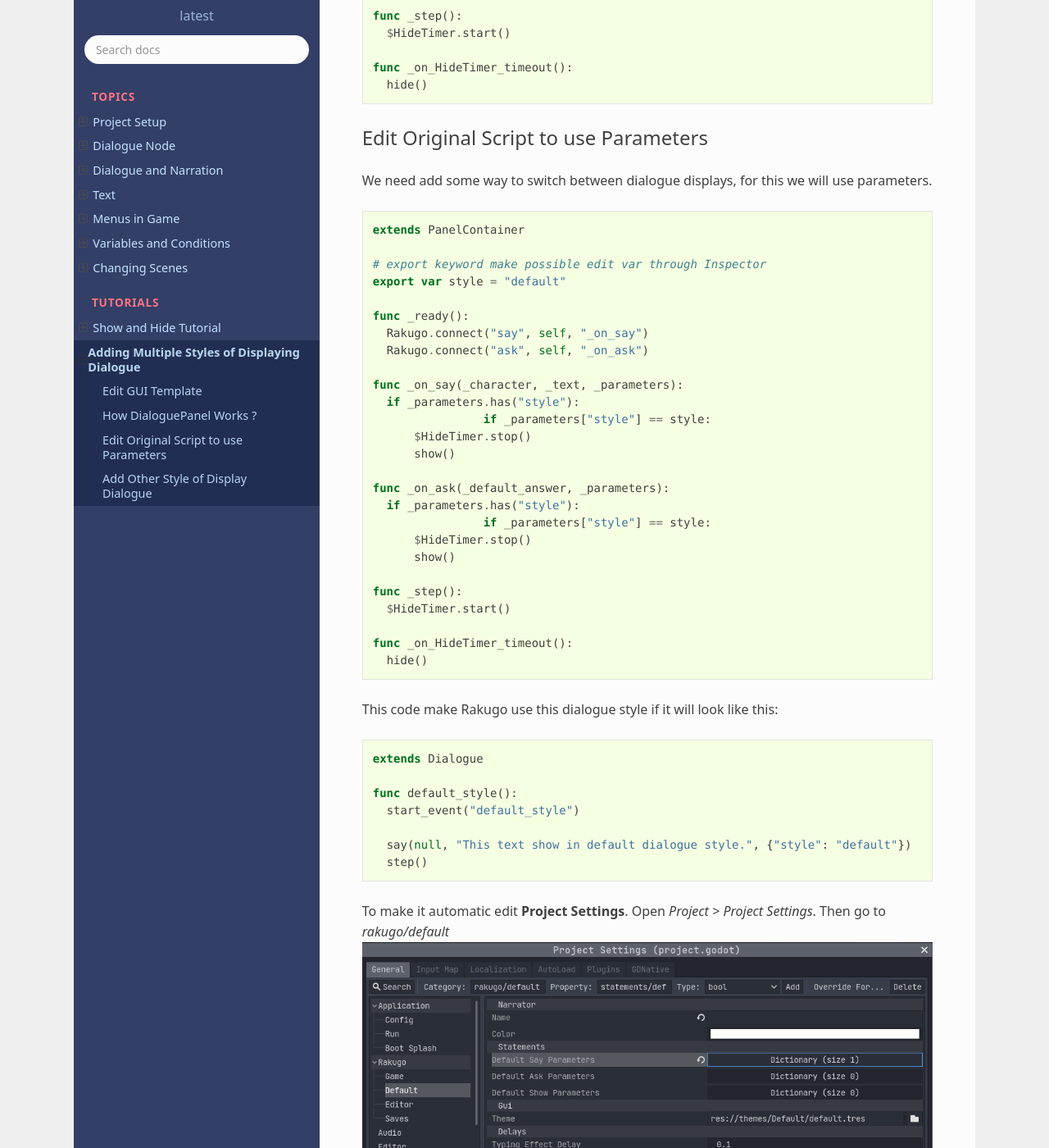
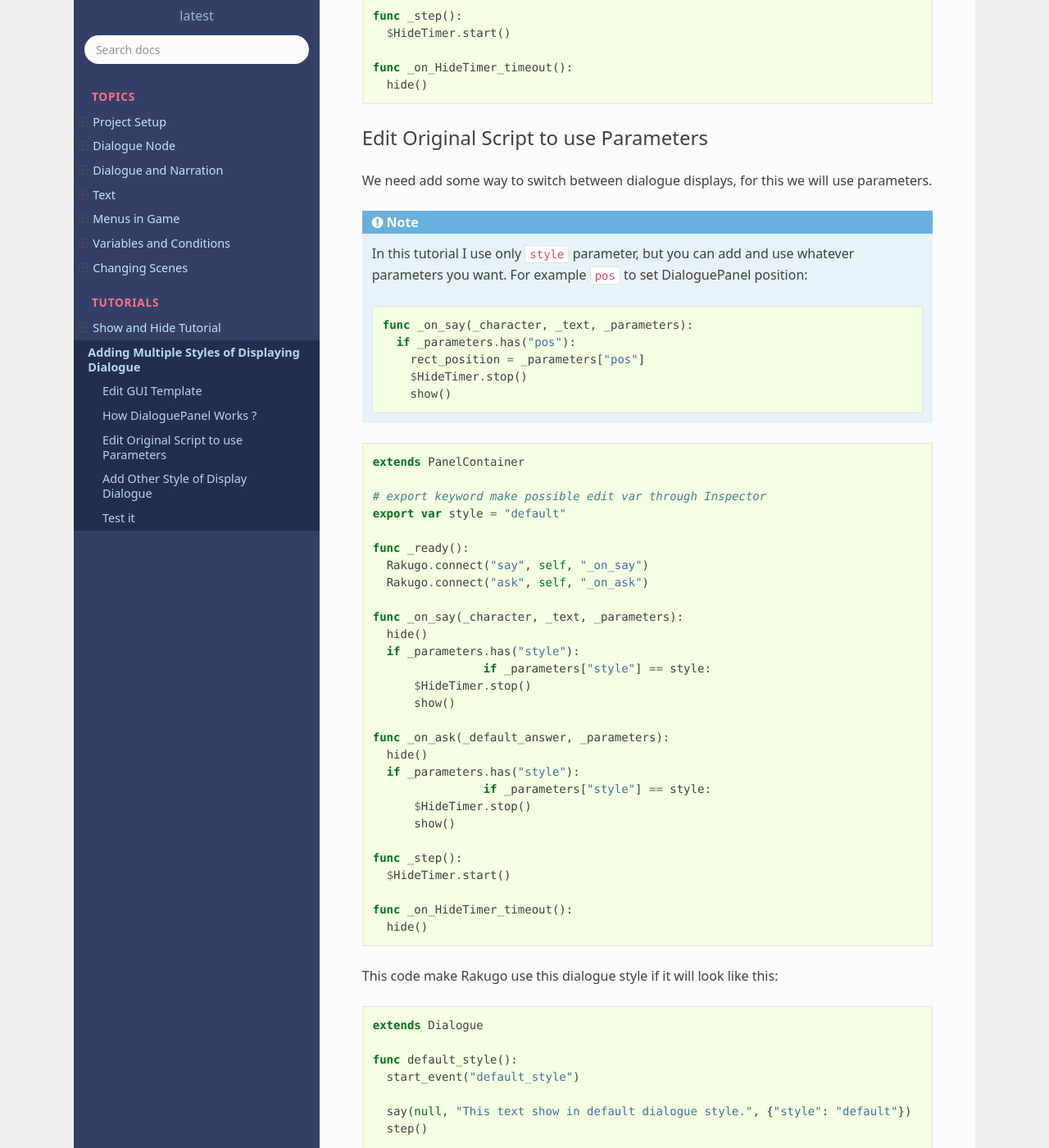
Before and after one commit to rakugoteam/Docs, a Sphinx documentation site: the page built from source/tutorials/styles_of_displaying_dialogue.md, in a window 1280 px wide and 1400 px high, scrolled down 1868 px. Shown: the whole window at 82% size. Built offline with Sphinx 7.4.7 and the Read the Docs theme 2.0.0, drawn with Linux system fonts in a browser that asks for light colours; some of the changed text lies outside the part shown.

Commit message:
Finish style of DP tutorial

`````diff
--- a/source/tutorials/styles_of_displaying_dialogue.md
+++ b/source/tutorials/styles_of_displaying_dialogue.md
@@ -51,6 +51,20 @@
 We need add some way to switch between dialogue displays,
 for this we will use parameters.
 
+````{note}
+In this tutorial I use only `style` parameter, but you can add and use whatever parameters you want.
+For example `pos` to set DialoguePanel position:
+
+```gdscript
+func _on_say(_character, _text, _parameters):
+  if _parameters.has("pos"):
+    rect_position = _parameters["pos"]
+    $HideTimer.stop()
+    show()
+
+```
+````
+
 ```gdscript
 extends PanelContainer
 
@@ -62,12 +76,14 @@
   Rakugo.connect("ask", self, "_on_ask")
 
 func _on_say(_character, _text, _parameters):
+  hide()
   if _parameters.has("style"):
 		if _parameters["style"] == style:
       $HideTimer.stop()
       show()
 
 func _on_ask(_default_answer, _parameters):
+  hide()
   if _parameters.has("style"):
 		if _parameters["style"] == style:
       $HideTimer.stop()
@@ -112,3 +129,30 @@
 ```
 
 Change node name and `style` value.
+In this example I will add DialoguePanel to top of screen.
+
+![](styles_of_displaying_dialogue/new_dp.gif)
+
+Change new DialoguePanel as you need.
+
+![](styles_of_displaying_dialogue/top_dp.gif)
+
+## Test it
+
+```gdscript
+extends Dialogue
+
+func default_style():
+  start_event("default_style")
+
+  say(null, "This text show in default dialogue style.")
+  step()
+
+  say(null, "This text show is show at top of the screen.", {"style": "top"})
+  step()
+
+  end_event()
+```
+Result:
+
+![](styles_of_displaying_dialogue/result.gif)
`````
Also changed, not shown: other parts of source/tutorials/styles_of_displaying_dialogue.md (+1 -0 lines), source/tutorials/styles_of_displaying_dialogue/new_dp.gif (added), source/tutorials/styles_of_displaying_dialogue/result.gif (added), source/tutorials/styles_of_displaying_dialogue/top_dp.gif (added).
